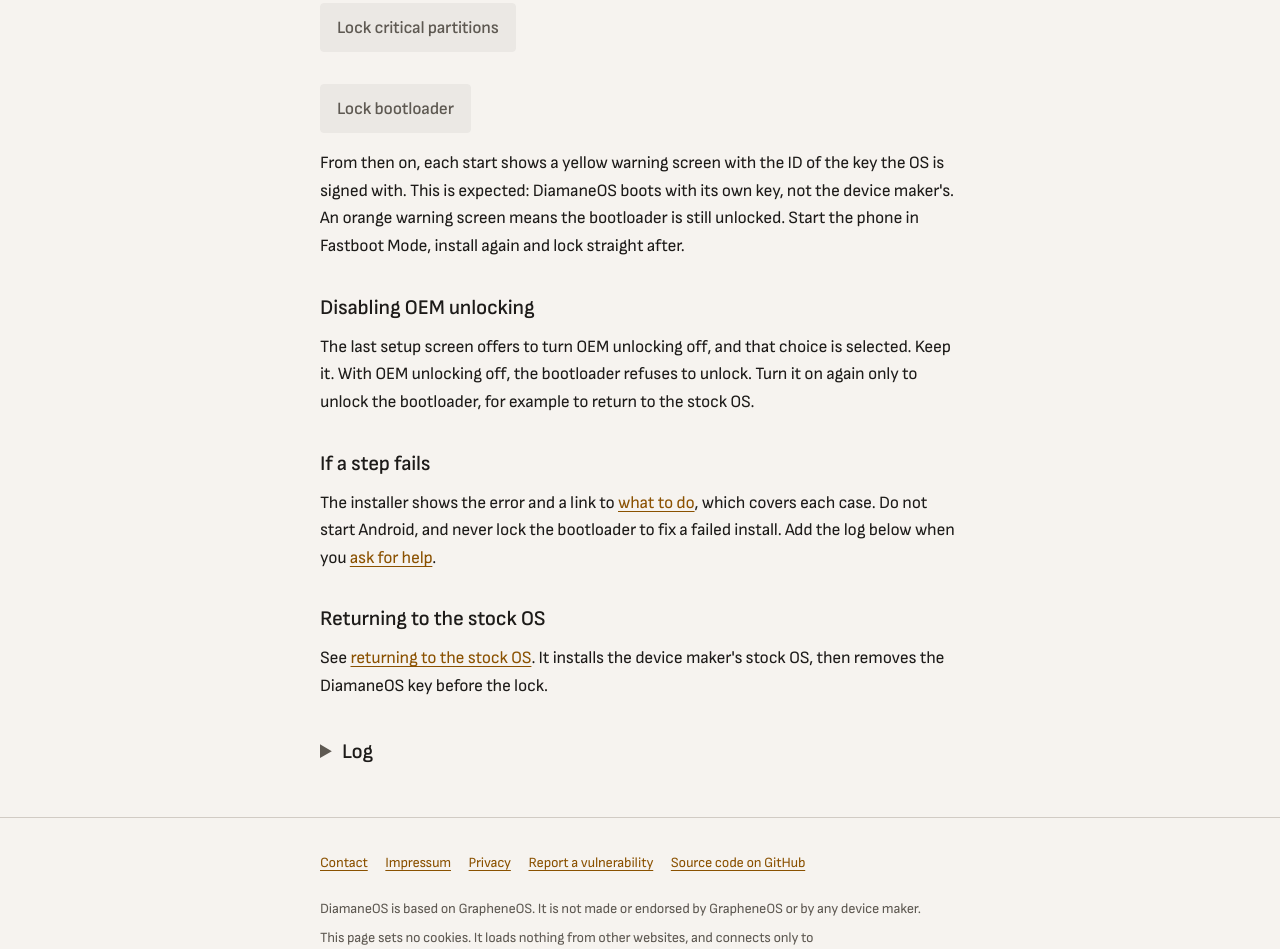
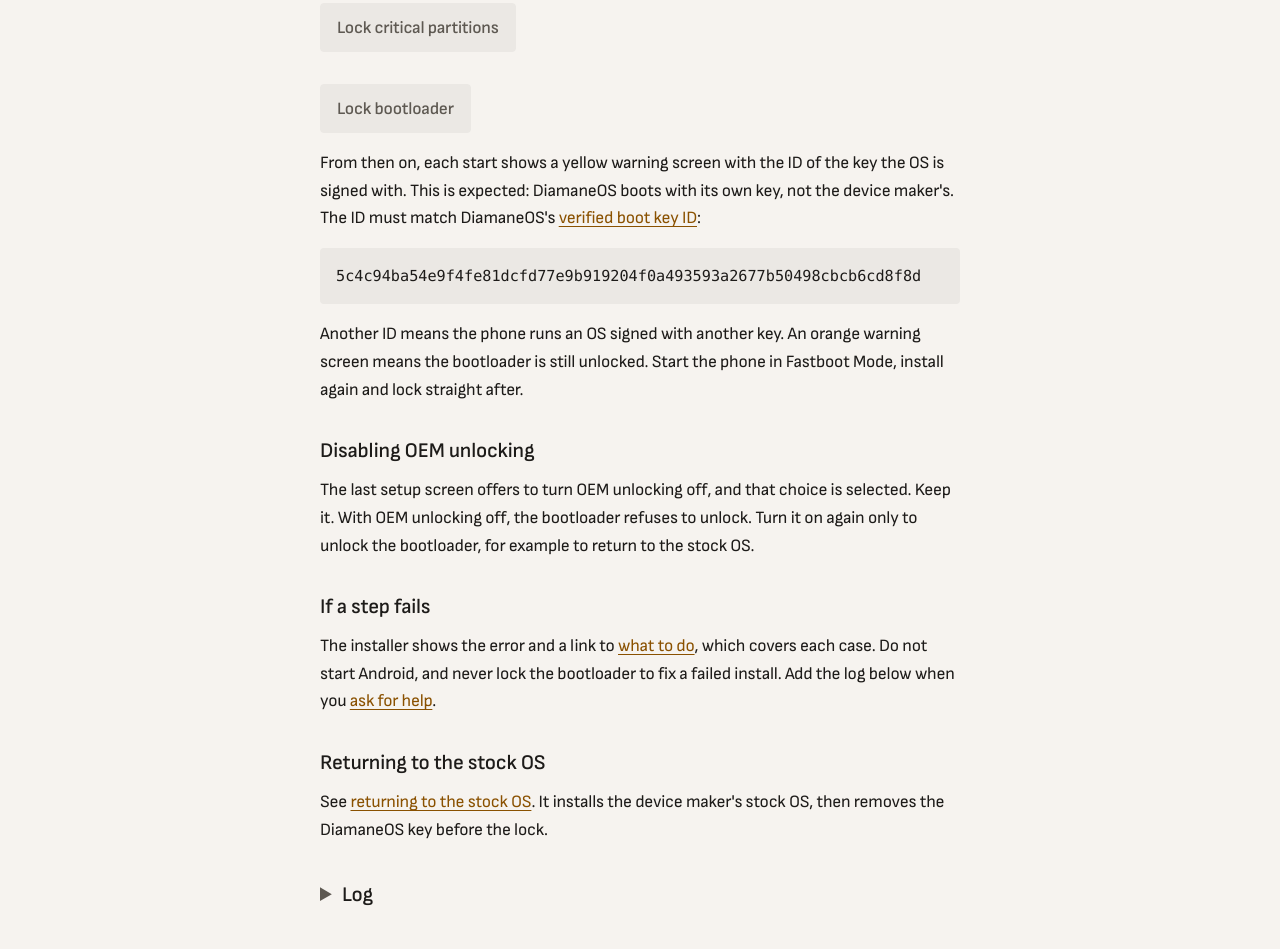
Before and after one commit to DiamaneOS/installer, a plain HTML site: page web/index.html in a window 1280 px wide. Shown: the part 4804-5753 px from the top of the page. Drawn offline with Linux system fonts and the light colour scheme.

Commit message:
Lock step: show the verified boot key ID
The final lock text prints the ID the yellow warning screen shows.

```diff
--- a/web/index.html
+++ b/web/index.html
@@ -288,9 +288,14 @@
                 <p><strong id="lock-status"></strong></p>
 
                 <p>From then on, each start shows a yellow warning screen with the ID of the key the OS is signed
-                with. This is expected: DiamaneOS boots with its own key, not the device maker's. An orange
-                warning screen means the bootloader is still unlocked. Start the phone in Fastboot Mode,
-                install again and lock straight after.</p>
+                with. This is expected: DiamaneOS boots with its own key, not the device maker's. The ID must
+                match DiamaneOS's <a href="/documentation/keys/#verified-boot-key">verified boot key ID</a>:</p>
+
+                <pre>5c4c94ba54e9f4fe81dcfd77e9b919204f0a493593a2677b50498cbcb6cd8f8d</pre>
+
+                <p>Another ID means the phone runs an OS signed with another key. An orange warning screen
+                means the bootloader is still unlocked. Start the phone in Fastboot Mode, install again and lock
+                straight after.</p>
             </section>
 
             <section id="disabling-oem-unlocking">
```
